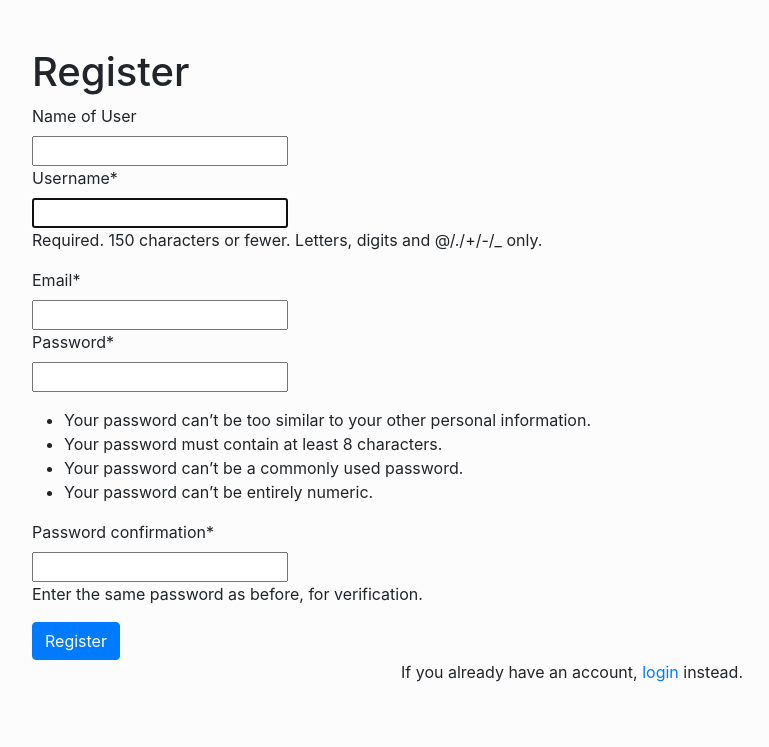
After one commit to avdhari/hod-status, a Django app: page /register/ in a window 1280 px wide. The commit adds this page. Shown: the top 747 px of the page, without its empty margins (68-837 px from the left). Run offline with Django 3.2, Linux system fonts and the light colour scheme; some libraries are stand-ins or nearby versions.

```diff
--- a/hod/settings.py
+++ b/hod/settings.py
@@ -44,6 +44,7 @@ INSTALLED_APPS = [
     'django.contrib.staticfiles',
 
     'status',
+    'crispy_forms',
 ]
 
 MIDDLEWARE = [
@@ -143,3 +144,6 @@ LOGIN_REDIRECT_URL = '/'
 LOGOUT_REDIRECT_URL = '/'
 
 AUTH_USER_MODEL = "status.User"
+
+MEDIA_ROOT = os.path.join(BASE_DIR, 'media')
+MEDIA_URL = '/media/'
--- a/static/css/main.css
+++ b/static/css/main.css
@@ -38,7 +38,7 @@ html body {
 	height: 350px;
 	margin-top: auto;
 	margin-bottom: auto;
-	background: #757575;
+	background: #aaaaaa;
 	position: relative;
 	display: flex;
 	justify-content: center;
@@ -76,7 +76,7 @@ html body {
 	padding: 0 2rem;
 }
 .input-group-text {
-	background: #f7ba5b !important;
+	background: #5a5a5a !important;
 	color: white !important;
 	border: 0 !important;
 	border-radius: 0.25rem 0 0 0.25rem !important;
@@ -101,3 +101,8 @@ html body {
 	top: 5rem;
 	left: 10rem;
 }
+
+.login-error{
+	color: #c00606;
+	font-weight: 900;
+}
--- a/status/admin.py
+++ b/status/admin.py
@@ -5,7 +5,7 @@ from .models import User, Project, ProgressOfProject
 @admin.register(User)
 class UserAdmin(admin.ModelAdmin):
     """Custom admin for User"""
-    list_display = ['name', 'email']
+    list_display = ['name', 'email', 'is_superuser']
 
 
 @admin.register(Project)
--- a/status/forms.py
+++ b/status/forms.py
@@ -0,0 +1,20 @@
+import imp
+from django import forms
+from django.contrib.auth.forms import UserCreationForm
+from django.shortcuts import  render, redirect
+from .models import User
+
+
+class NewUserForm(UserCreationForm):
+    email = forms.EmailField(required=True)
+
+    class Meta:
+        model = User
+        fields = ("name", "username", "email", "password1", "password2")
+
+    def save(self, commit=True):
+        user = super(NewUserForm, self).save(commit=False)
+        user.email = self.cleaned_data['email']
+        if commit:
+            user.save()
+        return user
--- a/status/models.py
+++ b/status/models.py
@@ -1,4 +1,6 @@
+from operator import mod
 from pyexpat import model
+from statistics import mode
 from django.db import models
 from django.db.models.deletion import PROTECT
 from django.core.validators import MaxValueValidator
@@ -35,7 +37,7 @@ class Project(BaseModel):
     client_name = models.CharField(max_length=200)
     client_id = models.CharField(max_length=5)
     assigned_to = models.ForeignKey(User, on_delete=PROTECT)
-    is_live = models.BooleanField()
+    is_live = models.BooleanField(default=True)
 
     def __str__(self):
         return str(self.name)
@@ -45,6 +47,7 @@ class ProgressOfProject(BaseModel):
     project = models.ForeignKey(Project, on_delete=PROTECT)
     drawing = models.CharField(max_length=100)
     progress = models.PositiveIntegerField(validators=[MaxValueValidator(100)])
+    image = models.ImageField()
 
     def __str__(self):
         return self.project.name + " - " + self.drawing
--- a/status/urls.py
+++ b/status/urls.py
@@ -1,8 +1,14 @@
 from django.urls import path
 from . import views
+from django.conf import settings
+from django.conf.urls.static import static
 
 
 urlpatterns = [
     path('', views.home_view, name="home"),
     path('base/', views.base_view, name="base"),
+    path('register/', views.register_request, name="register"),
 ]
+
+
+urlpatterns += static(settings.MEDIA_URL, document_root=settings.MEDIA_ROOT)
--- a/status/views.py
+++ b/status/views.py
@@ -1,6 +1,26 @@
-from django.shortcuts import render
+from django.shortcuts import render, redirect
+from django.http import HttpResponse
 from django.contrib.auth.decorators import login_required
+from django.contrib.auth import login
+from django.contrib import messages
+from .forms import NewUserForm
 from .models import Project, ProgressOfProject
+
+
+def register_request(request):
+    if request.method == "POST":
+        form = NewUserForm(request.POST)
+        if form.is_valid():
+            user = form.save()
+            login(request, user)
+            messages.success(request, "Registration successful.")
+            return redirect("/")
+        messages.error(request, "Unsuccessful registration. Invalid information.")
+    form = NewUserForm()
+    context = {
+        "register_form": form,
+        }
+    return render(request, "status/user_registration.html", context)
 
 
 def base_view(request):
@@ -15,4 +35,9 @@ def home_view(request):
         'projects': projects,
         'progress': progress,
     }
-    return render(request, 'status/index.html', context)
+
+    current_user = request.user
+    if current_user.is_superuser:
+        return render(request, 'status/admin.html', context)
+    else:
+        return render(request, 'status/staff.html', context)
--- a/templates/status/base.html
+++ b/templates/status/base.html
@@ -16,7 +16,6 @@
     <script src="https://cdn.jsdelivr.net/npm/bootstrap@5.1.3/dist/js/bootstrap.bundle.min.js" integrity="sha384-ka7Sk0Gln4gmtz2MlQnikT1wXgYsOg+OMhuP+IlRH9sENBO0LRn5q+8nbTov4+1p" crossorigin="anonymous"></script>
     <script src="http://code.jquery.com/jquery-1.11.0.min.js"></script>
     <link rel="stylesheet" href="https://stackpath.bootstrapcdn.com/bootstrap/4.1.3/css/bootstrap.min.css" integrity="sha384-MCw98/SFnGE8fJT3GXwEOngsV7Zt27NXFoaoApmYm81iuXoPkFOJwJ8ERdknLPMO" crossorigin="anonymous">
-    <script src="https://ajax.googleapis.com/ajax/libs/jquery/3.3.1/jquery.min.js"></script>
     <link rel="stylesheet" href="https://use.fontawesome.com/releases/v5.6.1/css/all.css" integrity="sha384-gfdkjb5BdAXd+lj+gudLWI+BXq4IuLW5IT+brZEZsLFm++aCMlF1V92rMkPaX4PP" crossorigin="anonymous">
 
 
@@ -28,7 +27,7 @@
 <body>
   {% if user.is_authenticated %}
 
-    <nav class="navbar navbar-expand-lg navbar-dark bg-dark">
+      <nav class="navbar navbar-expand-lg navbar-dark bg-dark">
         <div class="container-fluid">
           <a class="navbar-brand" href="#">Home</a>
           <button class="navbar-toggler" type="button" data-bs-toggle="collapse" data-bs-target="#navbarNav" aria-controls="navbarNav" aria-expanded="false" aria-label="Toggle navigation">
@@ -48,14 +47,15 @@
             <div class="collapse navbar-collapse" id="navbarSupportedContent">
               <ul class="navbar-nav ms-auto me-5 mb-lg-0">
 
-                <li class="nav-item">
+                <li class="nav-item" style="display: inline-block;">
                   <a class="btn btn-outline-light" href="{% url 'logout' %}"">Log Out</a>
+                  <p>{{user.name}}</p>
                 </li>
               </ul>
           </div>
         </div>
       </nav>
-    {% endif %}
+  {% endif %}
 
       <div class="container" >
         {% block content %}
--- /dev/null
+++ b/templates/status/user_registration.html
@@ -0,0 +1,18 @@
+{% extends "status/base.html" %}
+
+{% block content %}
+
+{% load crispy_forms_tags %}
+
+<!--Register-->
+<div class="container py-5">
+	<h1>Register</h1>
+	<form method="POST">
+		{% csrf_token %}
+		{{ register_form|crispy }}
+		<button class="btn btn-primary" type="submit">Register</button>
+	</form>
+	<p class="text-center">If you already have an account, <a href="{% url 'login' %}">login</a> instead.</p>
+</div>
+
+{% endblock %}
```
Also changed, not shown: templates/registration/login.html (+6 -1 lines), templates/status/staff.html (added, +58 -0 lines), status/migrations/0013_alter_project_is_live.py (added), templates/status/admin.html (renamed from templates/status/index.html).
